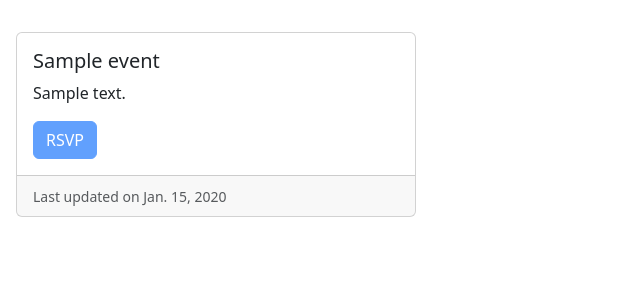
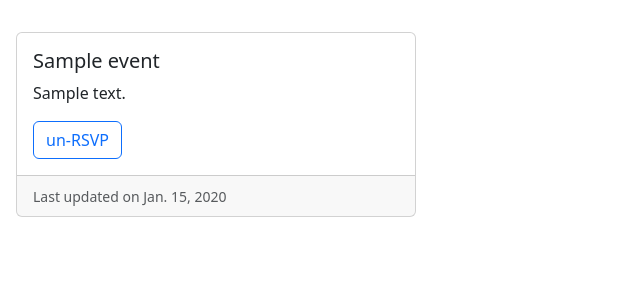
Before and after one commit to waffledood/huddle-hub, a Django app: page /huddlehub/home/ in a window 1280 px wide. Shown: the part 56-356 px from the top of the page, without its empty margins (0-640 px from the left). Run offline with Django 4.2, Linux system fonts and the light colour scheme; a user stored in the database is signed in; tables that the repository leaves empty hold one stand-in row (values such as "Sample post").

Commit message:
Change styling of RSVP button based on user's RSVP for event

```diff
--- a/backend/templates/index.html
+++ b/backend/templates/index.html
@@ -12,9 +12,9 @@
               {% csrf_token %}
               {% if user.is_authenticated %}
                 {% if RSVPed %}
-                  <button class="btn btn-primary" disabled>RSVP</button>
+                  <button class="btn btn-outline-primary">un-RSVP</button>
                 {% else %}
-                <button class="btn btn-primary">RSVP</button>
+                  <button class="btn btn-primary">RSVP</button>
                 {% endif %}
               {% endif %}
             </form>
```
